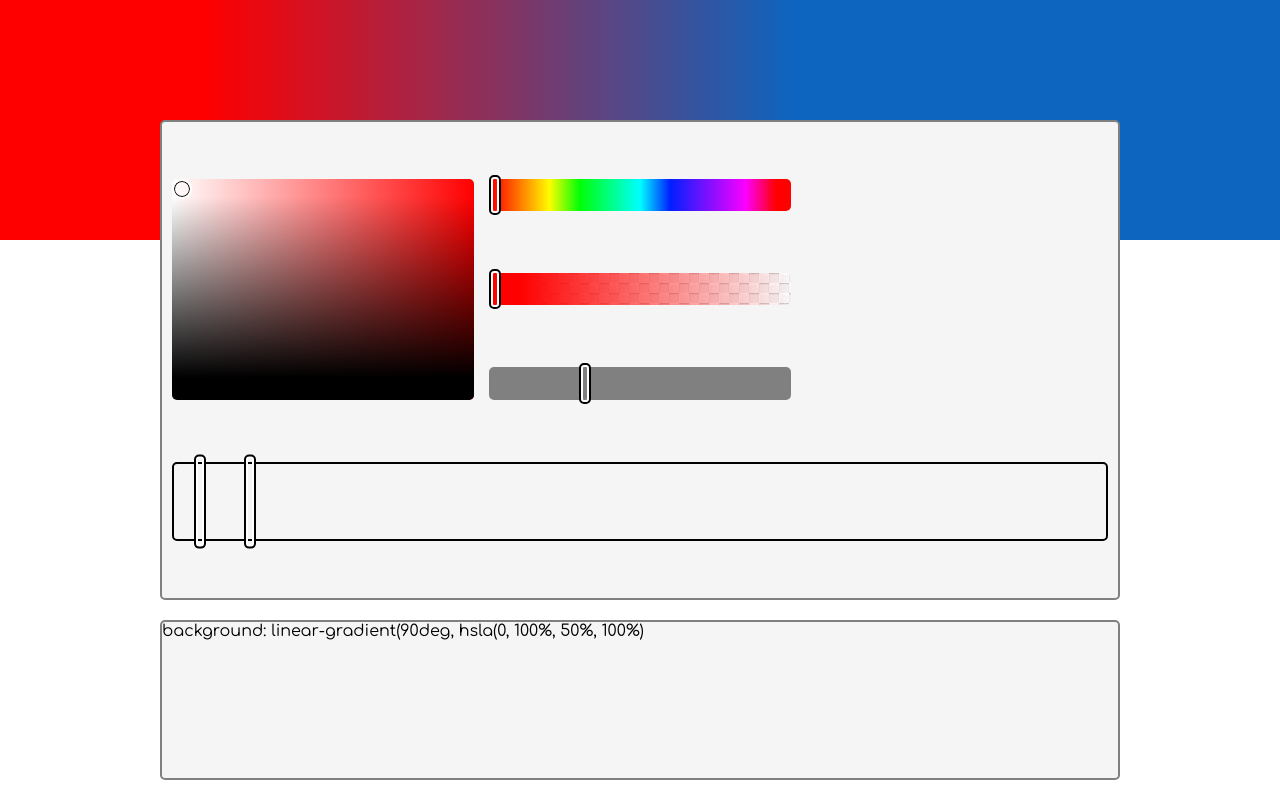
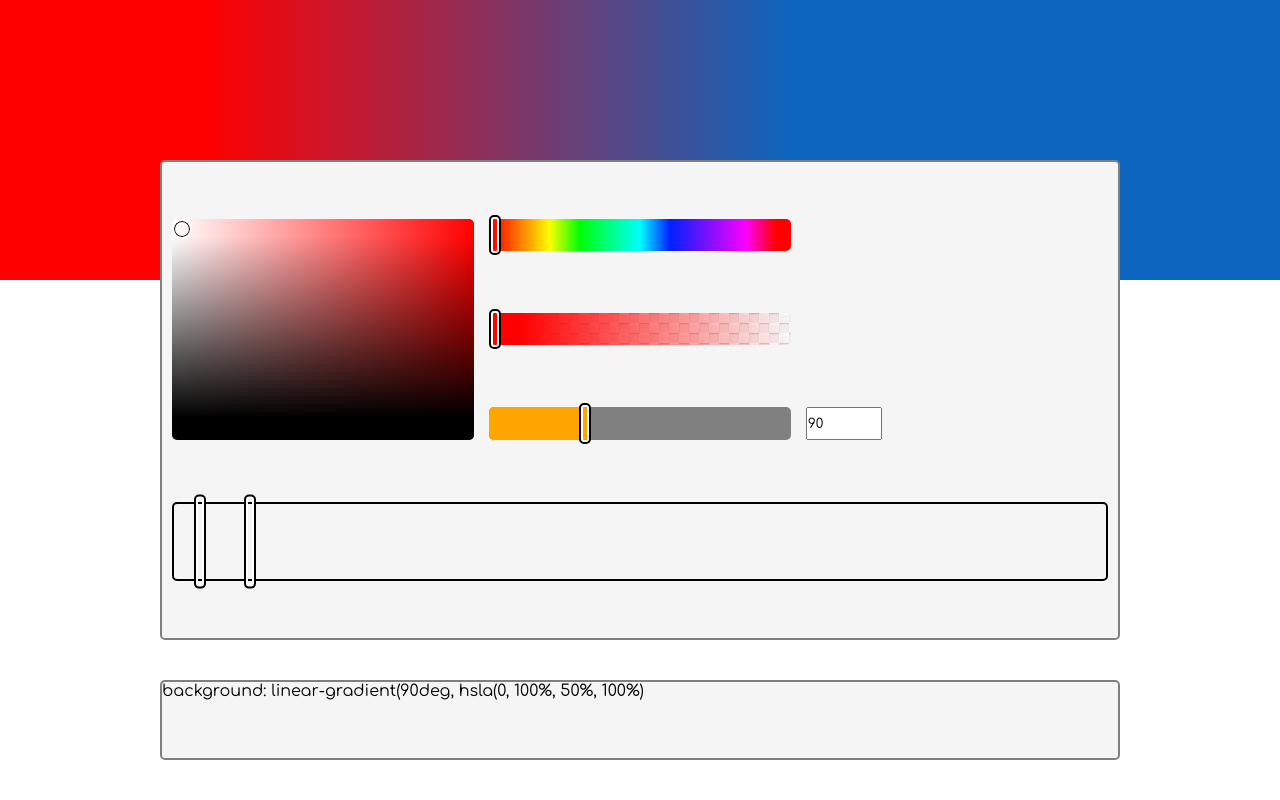
Before and after one commit to Centmsn/CSS-gradient-generator, a React (Create React App) app: page / in a window 1280 px wide. Built offline with nearby package versions, Linux system fonts and the light colour scheme.

Commit message:
add degree change option

```diff
--- a/src/actions/index.js
+++ b/src/actions/index.js
@@ -1,4 +1,4 @@
-import { SETH, SETLS, SETA } from "./types";
+import { SETH, SETLS, SETA, SETDEG } from "./types";
 
 export const setH = (deg) => {
   return {
@@ -23,3 +23,10 @@ export const setA = (a) => {
     payload: a,
   };
 };
+
+export const setDeg = (deg) => {
+  return {
+    type: SETDEG,
+    payload: deg,
+  };
+};
--- a/src/actions/types.js
+++ b/src/actions/types.js
@@ -1,3 +1,4 @@
 export const SETH = "SETDEGREES";
 export const SETLS = "SETLS";
 export const SETA = "SETA";
+export const SETDEG = "SETDEG";
--- a/src/components/DegreeOptions.js
+++ b/src/components/DegreeOptions.js
@@ -1,17 +1,58 @@
 import styled from "styled-components";
-import { useState } from "react";
+import { connect } from "react-redux";
+import { useState, useRef } from "react";
 
 import Draggable from "./Draggable";
+import { setDeg } from "../actions";
 
-const DegreeOptions = () => {
-  const [degrees, setDegrees] = useState(90);
+const DegreeOptions = ({ setDeg, degrees }) => {
+  const [leftOffset, setLeftOffset] = useState(90);
 
-  const setGradientDegrees = () => {};
+  const innerBar = useRef(null);
+  const degreeBar = useRef(null);
+
+  const setGradientDegrees = (e) => {
+    const { left, width } = degreeBar.current.getBoundingClientRect();
+
+    if (e.clientX - left > width) {
+      setLeftOffset(width - 6);
+      setDeg(360);
+    } else if (e.clientX - left < 0) {
+      setDeg(0);
+      setLeftOffset(-6);
+    } else {
+      setLeftOffset(e.clientX - left - 6.5);
+
+      setDeg(Math.round((e.clientX - left) / (width / 360)));
+    }
+  };
+
+  const handleManualDegreeSet = (e) => {
+    const { width } = degreeBar.current.getBoundingClientRect();
+
+    if (e.target.value > 360 || e.target.value < 0) {
+      setDeg(0);
+      setLeftOffset(-6);
+    } else {
+      setDeg(e.target.value);
+      setLeftOffset(((parseInt(e.target.value) - 6.5) / 360) * width);
+    }
+  };
 
   return (
-    <Bar>
-      <Draggable left={degrees} func={setGradientDegrees} />
-    </Bar>
+    <>
+      <Bar ref={degreeBar}>
+        <Draggable left={leftOffset} func={setGradientDegrees} />
+        <InnerBar ref={innerBar} x={leftOffset + 10} />
+      </Bar>
+      <Input
+        type="number"
+        max="360"
+        min="0"
+        value={degrees}
+        onChange={handleManualDegreeSet}
+      />
+    </>
   );
 };
 
@@ -23,12 +64,31 @@ const Bar = styled.div`
   background-color: gray;
 `;
 
-const InnerBar = styled.div`
+const InnerBar = styled.div.attrs(({ x }) => ({
+  style: {
+    width: `${x}px`,
+  },
+}))`
   position: absolute;
   top: 0;
   right: 0;
   bottom: 0;
   left: 0;
+
+  border-radius: 5px;
+  background-color: orange;
 `;
 
-export default DegreeOptions;
+const Input = styled.input`
+  grid-area: 6/3/7/4;
+
+  width: 25%;
+`;
+
+const mapStateToProps = (state) => {
+  return {
+    degrees: state.deg,
+  };
+};
+
+export default connect(mapStateToProps, { setDeg })(DegreeOptions);
--- a/src/components/DisplayColor.js
+++ b/src/components/DisplayColor.js
@@ -3,9 +3,9 @@ import { connect } from "react-redux";
 
 import transparentBg from "../assets/paven.png";
 
-const DisplayColor = ({ hue, sat, light, alpha }) => {
+const DisplayColor = ({ hue, sat, light, alpha, deg }) => {
   return (
-    <ColorOutput hue={hue} sat={sat} light={light} alpha={alpha}>
+    <ColorOutput hue={hue} sat={sat} light={light} alpha={alpha} deg={deg}>
       <InnerBg />
     </ColorOutput>
   );
@@ -13,14 +13,14 @@ const DisplayColor = ({ hue, sat, light, alpha }) => {
 
 const ColorOutput = styled.div.attrs((props) => ({
   style: {
-    background: `linear-gradient(90deg, hsla(${props.hue}, ${props.sat}%, ${props.light}%, ${props.alpha}%) 16%, rgba(13,101,191,1) 62%)`,
+    background: `linear-gradient(${props.deg}deg, hsla(${props.hue}, ${props.sat}%, ${props.light}%, ${props.alpha}%) 16%, rgba(13,101,191,1) 62%)`,
   },
 }))`
   position: absolute;
   top: 0;
   left: 0;
   width: 100%;
-  height: 30%;
+  height: 35%;
 
   background-color: ${(props) => props.background};
 `;
@@ -45,6 +45,7 @@ const mapStateToProps = (state) => {
     sat,
     light,
     alpha,
+    deg: state.deg,
   };
 };
 
--- a/src/components/Options.js
+++ b/src/components/Options.js
@@ -89,7 +89,7 @@ const Options = ({ setH, setLs, hue }) => {
 
 const Settings = styled.div`
   z-index: 999;
-  margin-top: 15vh;
+  margin-top: 20vh;
   flex-basis: 75%;
   height: 60%;
 
--- a/src/components/Output.js
+++ b/src/components/Output.js
@@ -1,11 +1,12 @@
 import styled from "styled-components";
 import { connect } from "react-redux";
 
-const Output = ({ hue, sat, light, alpha }) => {
+const Output = ({ hue, sat, light, alpha, deg }) => {
   return (
     <CodeOutput>
       <span>
-        background: linear-gradient(90deg, hsla({hue}, {sat}%, {light}%, {alpha}
+        background: linear-gradient({deg}deg, hsla({hue}, {sat}%, {light}%,{" "}
+        {alpha}
         %)
       </span>
     </CodeOutput>
@@ -14,7 +15,7 @@ const Output = ({ hue, sat, light, alpha }) => {
 
 const CodeOutput = styled.div`
   flex-basis: 75%;
-  height: 20%;
+  height: 10%;
 
   border: 2px solid gray;
   border-radius: 5px;
@@ -29,6 +30,7 @@ const mapStateToProps = (state) => {
     sat,
     light,
     alpha,
+    deg: state.deg,
   };
 };
 
--- /dev/null
+++ b/src/reducers/gradientDegree.js
@@ -0,0 +1,12 @@
+import { SETDEG } from "../actions/types";
+
+const INITIAL_STATE = 90;
+
+export default (state = INITIAL_STATE, action) => {
+  switch (action.type) {
+    case SETDEG:
+      return parseInt(action.payload);
+    default:
+      return state;
+  }
+};
--- a/src/reducers/index.js
+++ b/src/reducers/index.js
@@ -1,9 +1,11 @@
 import { combineReducers } from "redux";
 
 import colorPicked from "./colorPicked";
+import gradientDegree from "./gradientDegree";
 
 const reducers = combineReducers({
   colorPicked: colorPicked,
+  deg: gradientDegree,
 });
 
 export default reducers;
```
